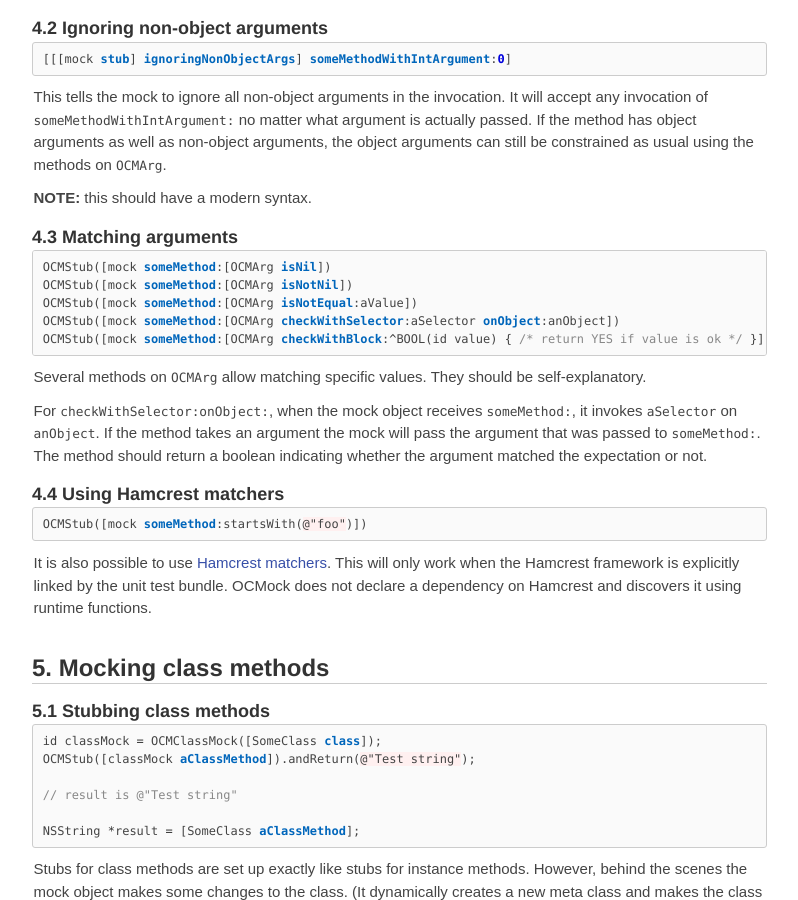
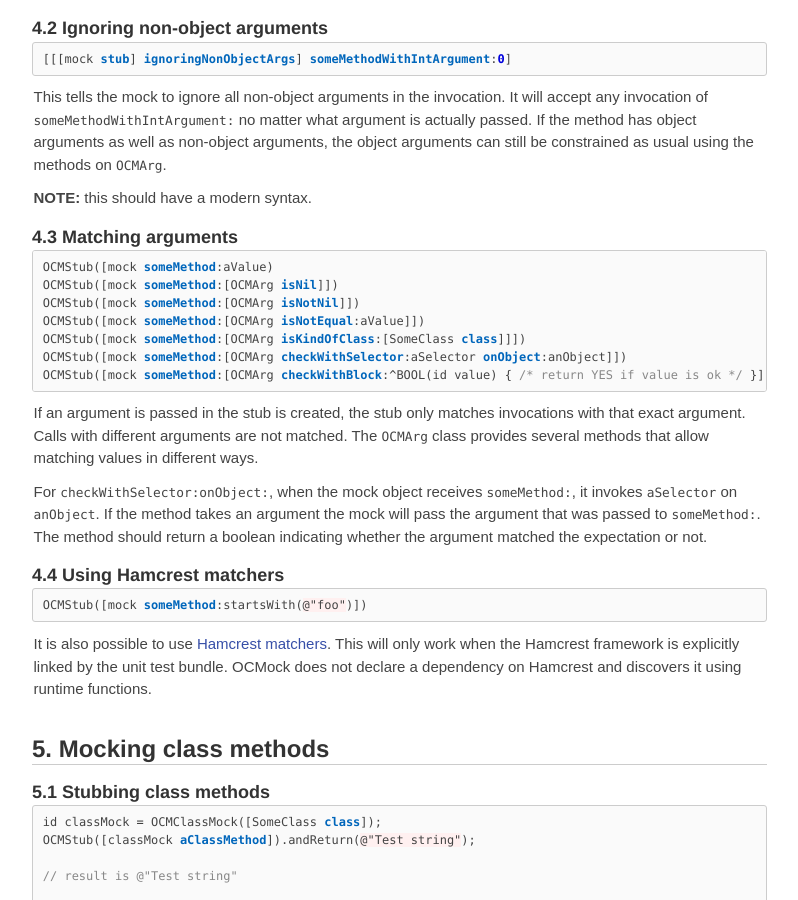
Before and after one commit to erikdoe/ocmock, a Jekyll site: the page built from reference.html, in a window 1280 px wide and 900 px high, scrolled down 3990 px. Shown: the whole window, without its empty margins (118-916 px from the left). Built offline with Jekyll 4.4.1, drawn with Linux system fonts in a browser that asks for light colours; comment, search, counter and statistics services are not loaded; some of the changed text lies outside the part shown.

Commit message:
Fixed object creation description and clarified OCMArg method descriptions.

```diff
--- a/reference.html
+++ b/reference.html
@@ -246,14 +246,16 @@ OCMStub([mock someMethodWithSelectorArgument:[OCMArg anySelector]])
 <h3 class="numbered">Matching arguments</h3>
 
 {% highlight objc %}
-OCMStub([mock someMethod:[OCMArg isNil])
-OCMStub([mock someMethod:[OCMArg isNotNil])
-OCMStub([mock someMethod:[OCMArg isNotEqual:aValue])
-OCMStub([mock someMethod:[OCMArg checkWithSelector:aSelector onObject:anObject])
-OCMStub([mock someMethod:[OCMArg checkWithBlock:^BOOL(id value) { /* return YES if value is ok */ }])
+OCMStub([mock someMethod:aValue)
+OCMStub([mock someMethod:[OCMArg isNil]])
+OCMStub([mock someMethod:[OCMArg isNotNil]])
+OCMStub([mock someMethod:[OCMArg isNotEqual:aValue]])
+OCMStub([mock someMethod:[OCMArg isKindOfClass:[SomeClass class]]])
+OCMStub([mock someMethod:[OCMArg checkWithSelector:aSelector onObject:anObject]])
+OCMStub([mock someMethod:[OCMArg checkWithBlock:^BOOL(id value) { /* return YES if value is ok */ }]])
 {% endhighlight objc %}
 
-<p>Several methods on <code>OCMArg</code> allow matching specific values. They should be self-explanatory.
+<p>If an argument is passed in the stub is created, the stub only matches invocations with that exact argument. Calls with different arguments are not matched. The <code>OCMArg</code> class provides several methods that allow matching values in different ways.
 
 <p>For <code>checkWithSelector:onObject:</code>, when the mock object receives <code>someMethod:</code>, it invokes <code>aSelector</code> on <code>anObject</code>. If the method takes an argument the mock will pass the argument that was passed to <code>someMethod:</code>. The method should return a boolean indicating whether the argument matched the expectation or not.</p>
 
@@ -546,11 +548,10 @@ OCMStub([classMock copy])).andReturn(myObject);
 
 {% highlight objc %}
 id classMock = OCMClassMock([SomeClass class]);
-OCMStub([classMock alloc])).andReturn(classMock);
-OCMStub([classMock init])).andReturn(myObject);
+OCMStub([classMock new])).andReturn(myObject);
 {% endhighlight objc %}
 
-<p>It possible, although not advisable, to stub out alloc/init for a class. If you find yourself doing this a lot, please consider the <a href="http://en.wikipedia.org/wiki/Dependency_injection">dependency injection</a> pattern.
+<p>It possible, although not advisable, to stub out <code>new</code> for a class. If you find yourself doing this a lot, please consider the <a href="http://en.wikipedia.org/wiki/Dependency_injection">dependency injection</a> pattern. It is not possible to stub the <code>init</code> method, because that is implemented by the mock itself.
 
 
 <h3 class="numbered">Instance-based method swizzling</h3>
```
